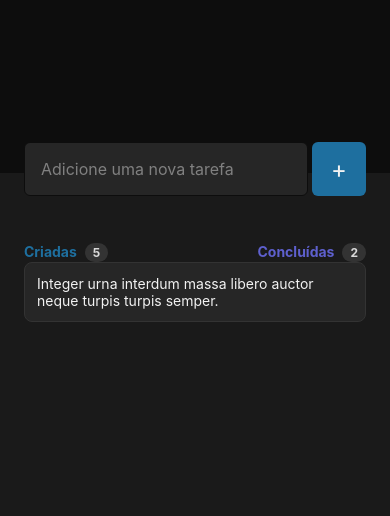
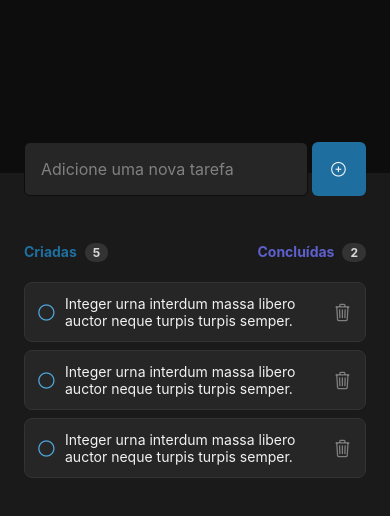
Before and after one commit to lilicrst/todo-list-mobile, a React Native app: screen / in a window 390 px wide. Shown: the top 516 px of the page. Built offline with nearby package versions, Linux system fonts and the light colour scheme; grey boxes are pictures that could not be loaded.

Commit message:
chore: tasks, icons

```diff
--- a/package.json
+++ b/package.json
@@ -11,6 +11,7 @@
   "dependencies": {
     "expo": "~46.0.16",
     "expo-status-bar": "~1.4.0",
+    "phosphor-react-native": "^1.1.2",
     "react": "18.0.0",
     "react-dom": "18.0.0",
     "react-native": "0.69.6",
--- a/src/components/Header/index.tsx
+++ b/src/components/Header/index.tsx
@@ -1,5 +1,6 @@
 import { styles } from './styles'
-import {View, Text, TextInput, Image, TouchableHighlight} from 'react-native'
+import {View, Text, TextInput, Image, TouchableHighlight, Button} from 'react-native'
+import Ionicons from '@expo/vector-icons/Ionicons'
 
 export function Header(){
   return (
@@ -19,9 +20,7 @@ export function Header(){
       />
 
       <TouchableHighlight style={styles.button}>
-        <Text style={styles.textButon}>
-          +
-        </Text>
+        <Ionicons name='add-circle-outline' size={18} color='#f2f2f2' />
       </TouchableHighlight>
     </View>
 
--- a/src/components/Header/styles.ts
+++ b/src/components/Header/styles.ts
@@ -43,9 +43,5 @@ export const styles = StyleSheet.create({
     borderRadius: 6,
     alignItems: 'center',
     justifyContent: 'center'
-  },
-  textButon: {
-    fontSize: 24,
-    color: '#f2f2f2'
   }
 })
--- a/src/components/Task/index.tsx
+++ b/src/components/Task/index.tsx
@@ -1,13 +1,16 @@
 import { Text, View } from 'react-native'
 import { styles } from './styles'
+import Ionicons from '@expo/vector-icons/Ionicons'
 
 export function Task() {
   return (
     <View style={styles.container}>
-    <Text
-      style={styles.taskText}>
-      Integer urna interdum massa libero auctor neque turpis turpis semper.
-    </Text>
+      <Ionicons name='radio-button-off' size={20} color='#4EA8DE' />
+      <Text
+        style={styles.taskText}>
+        Integer urna interdum massa libero auctor neque turpis turpis semper.
+      </Text>
+      <Ionicons name='trash-outline' size={20} color='#808080' />
     </View>
   )
 }
--- a/src/components/Task/styles.ts
+++ b/src/components/Task/styles.ts
@@ -3,16 +3,23 @@ import { StyleSheet } from 'react-native'
 export const styles = StyleSheet.create({
   container:{
     width: '100%',
+    flexDirection: 'row',
+    alignItems: 'center',
+
     backgroundColor: '#262626',
     borderWidth: 1,
     borderColor: '#333333',
     borderRadius: 8,
+
     paddingVertical: 12,
-    paddingHorizontal: 12
+    paddingHorizontal: 12,
+    marginBottom: 8
   },
   taskText: {
+    flex: 1,
     color: '#f2f2f2',
-    fontSize: 14
+    fontSize: 14,
+    paddingHorizontal: 8
   }
 })
 
--- a/src/screens/Home/index.tsx
+++ b/src/screens/Home/index.tsx
@@ -23,6 +23,8 @@ export function Home() {
         </View>
 
         <Task />
+        <Task />
+        <Task />
 
       </View>
 
--- a/src/screens/Home/styles.ts
+++ b/src/screens/Home/styles.ts
@@ -12,7 +12,8 @@ export const styles = StyleSheet.create({
   },
   info: {
     flexDirection: 'row',
-    justifyContent: 'space-between'
+    justifyContent: 'space-between',
+    marginBottom: 10
   },
   createdTaskInfo: {
     color: '#1E6F9F',
```
Also changed, not shown: 1 other file (tests, documents, lock files or other folders).
